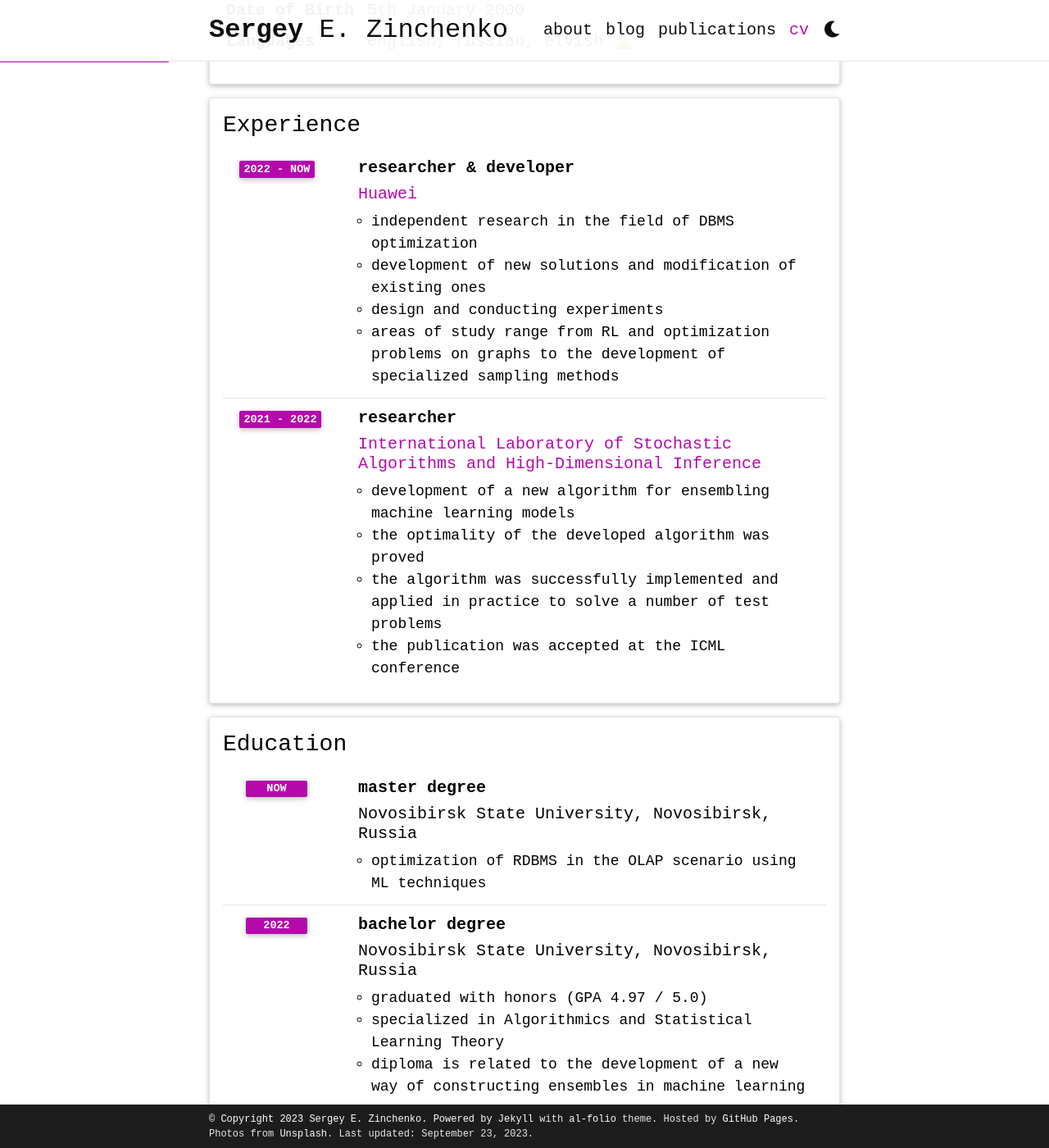
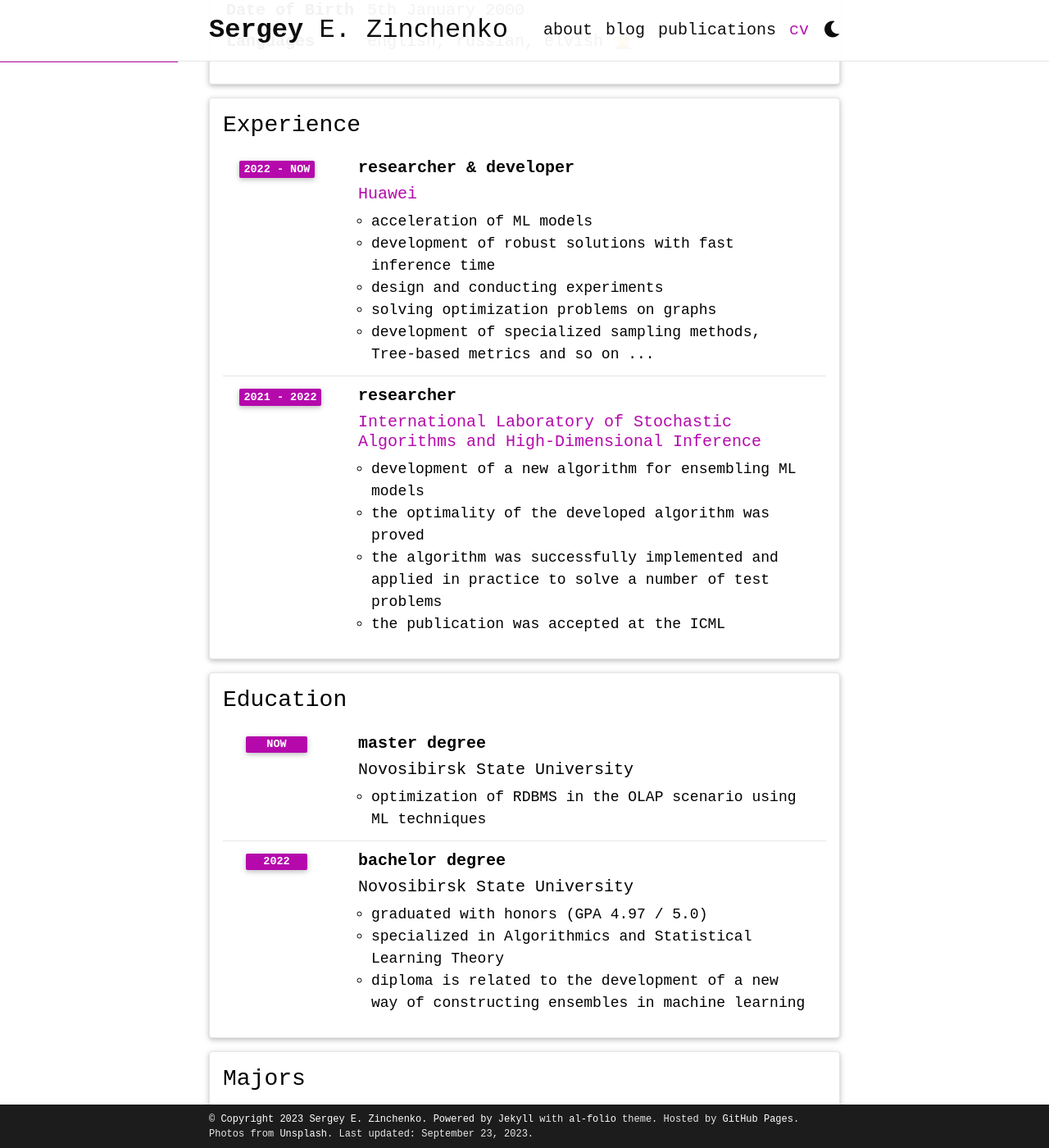
Before and after one commit to zinchse/new_portfolio, a Jekyll site: the page built from _pages/cv.md, in a window 1280 px wide and 1400 px high, scrolled down 310 px. Shown: the whole window at 82% size. Built offline with Jekyll 4.4.1, drawn with Linux system fonts in a browser that asks for light colours; comment, search, counter and statistics services are not loaded; a style sheet for code colours, icons or effects is not loaded.

Commit message:
add new CV pdf and update CV info

```diff
--- a/_data/cv.yml
+++ b/_data/cv.yml
@@ -15,30 +15,31 @@
       institution: <a href="https://huawei.ru/">Huawei</a>
       year: 2022 - now
       description:
-        - independent research in the field of DBMS optimization
-        - development of new solutions and modification of existing ones
+        - acceleration of ML models
+        - development of robust solutions with fast inference time
         - design and conducting experiments
-        - areas of study range from RL and optimization problems on graphs to the development of specialized sampling methods
+        - solving optimization problems on graphs
+        - development of specialized sampling methods, Tree-based metrics and so on ...
     - title: researcher
       institution: <a href="https://cs.hse.ru/en/hdilab/">International Laboratory of Stochastic Algorithms and High-Dimensional Inference</a>
       year: 2021 - 2022
       description:
-        - development of a new algorithm for ensembling machine learning models
+        - development of a new algorithm for ensembling ML models
         - the optimality of the developed algorithm was proved
         - the algorithm was successfully implemented and applied in practice to solve a number of test problems
-        - the publication was accepted at the ICML conference
+        - the publication was accepted at the ICML
 
 - title: Education
   type: time_table
   contents:
     - title: master degree
-      institution: Novosibirsk State University, Novosibirsk, Russia
+      institution: Novosibirsk State University
       year: now
       description:
         - optimization of RDBMS in the OLAP scenario using ML techniques
 
     - title: bachelor degree
-      institution: Novosibirsk State University, Novosibirsk, Russia
+      institution: Novosibirsk State University
       year: 2022
       description:
         - graduated with honors (GPA 4.97 / 5.0)
```
Also changed, not shown: 1 other file.
